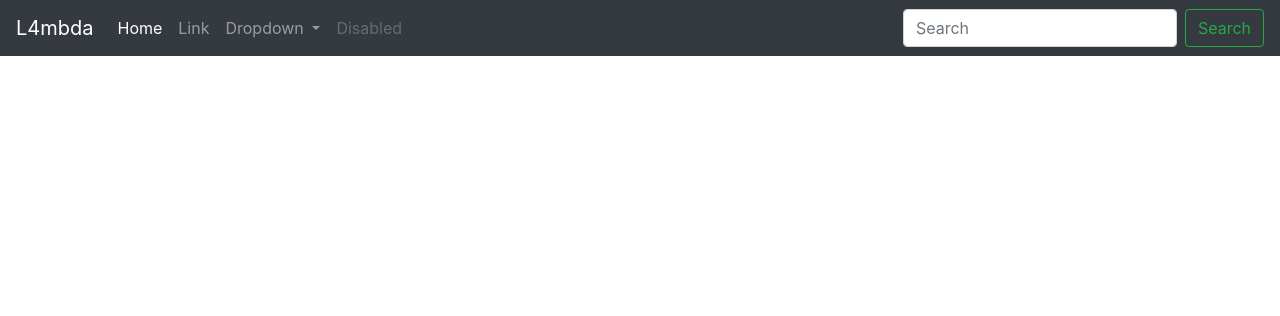
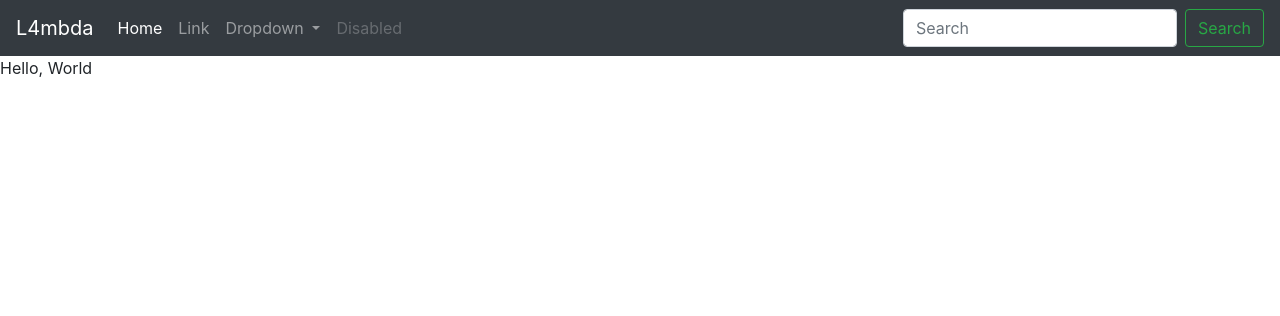
Before and after one commit to dmateos/l4mbda, a Django app: page / in a window 1280 px wide. Shown: the top 316 px of the page. Run offline with Django 3.2, Linux system fonts and the light colour scheme; some libraries are stand-ins or nearby versions.

Commit message:
template inheritence

```diff
--- a/jobmanager/templates/jobmanager/base.html
+++ b/jobmanager/templates/jobmanager/base.html
@@ -55,5 +55,8 @@
       </div>
     </nav>
 
+    <div id="content">
+      {% block content %} {% endblock %}
+    </div>
   </body>
 </html>
--- a/jobmanager/templates/jobmanager/index.html
+++ b/jobmanager/templates/jobmanager/index.html
@@ -1 +1,5 @@
 {% extends "./base.html" %}
+
+{% block content %}
+    Hello, World
+{% endblock %}
```
